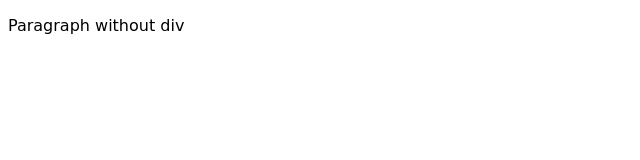
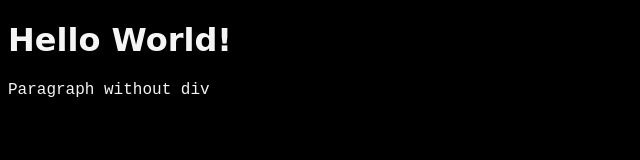
Before and after one commit to mattysteves/mattysteves.github.io, a plain HTML site: page index.html in a window 1280 px wide. Shown: the whole page, without its empty margins (0-640 px from the left). Drawn offline with Linux system fonts and the light colour scheme; a web font is replaced by a local one.

Commit message:
background and font colour, basic formatting

```diff
--- a/index.html
+++ b/index.html
@@ -10,10 +10,14 @@
 <title>Howdy</title>
 </head>
 
-<div class="top"></div>
+<body>
+    <div class="top">
+        <h1>Hello World!</h1>
+    </div>
 
-<p>Paragraph without div</p>
+    <p>Paragraph without div</p>
 
-<div class="bot"></div>
+    <div class="bot"></div>
+</body>
 
 </html>
--- a/style.css
+++ b/style.css
@@ -1,4 +1,14 @@
 
-html{
+body{
+    background-color: black;
+}
+
+h1{
     font-family: 'Rubik Iso', cursive;
+    color: whitesmoke;
 }
+
+p{
+    font-family:'Courier New', Courier, monospace;
+    color: whitesmoke;
+}
```
